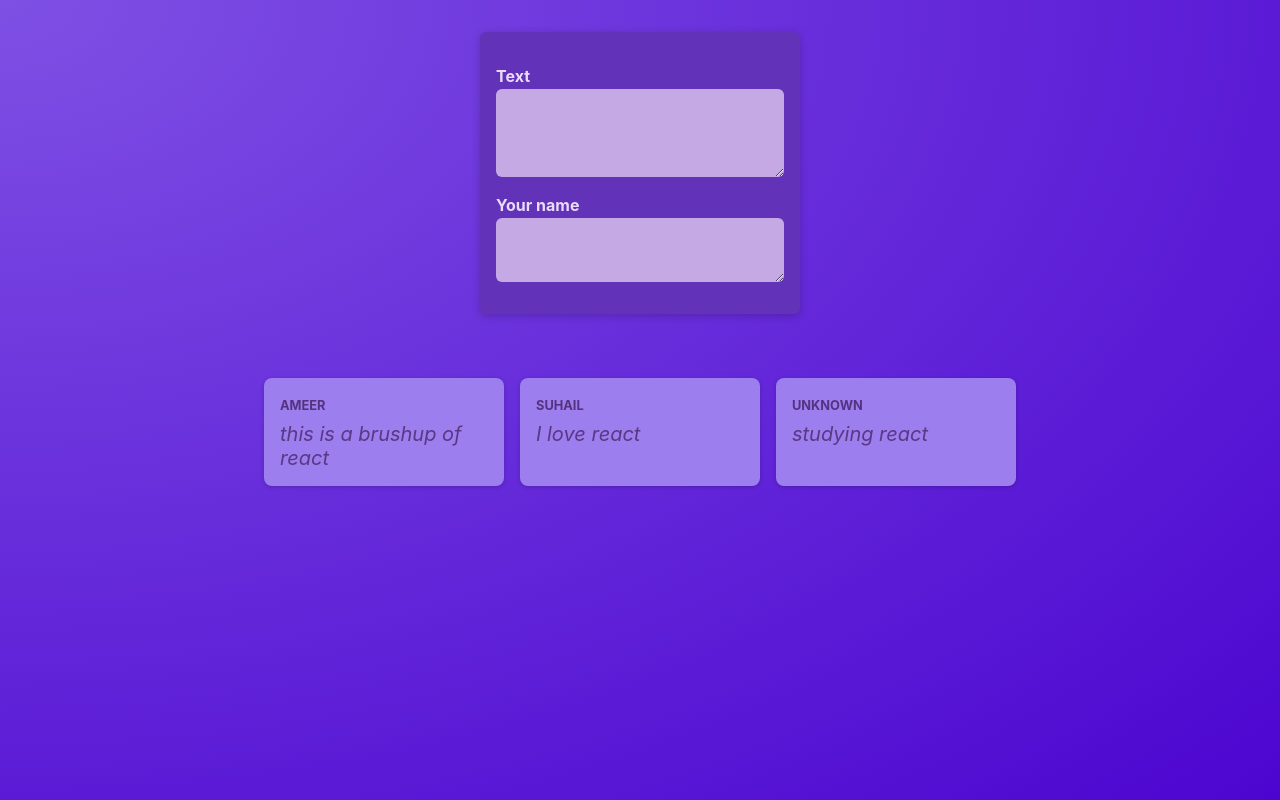
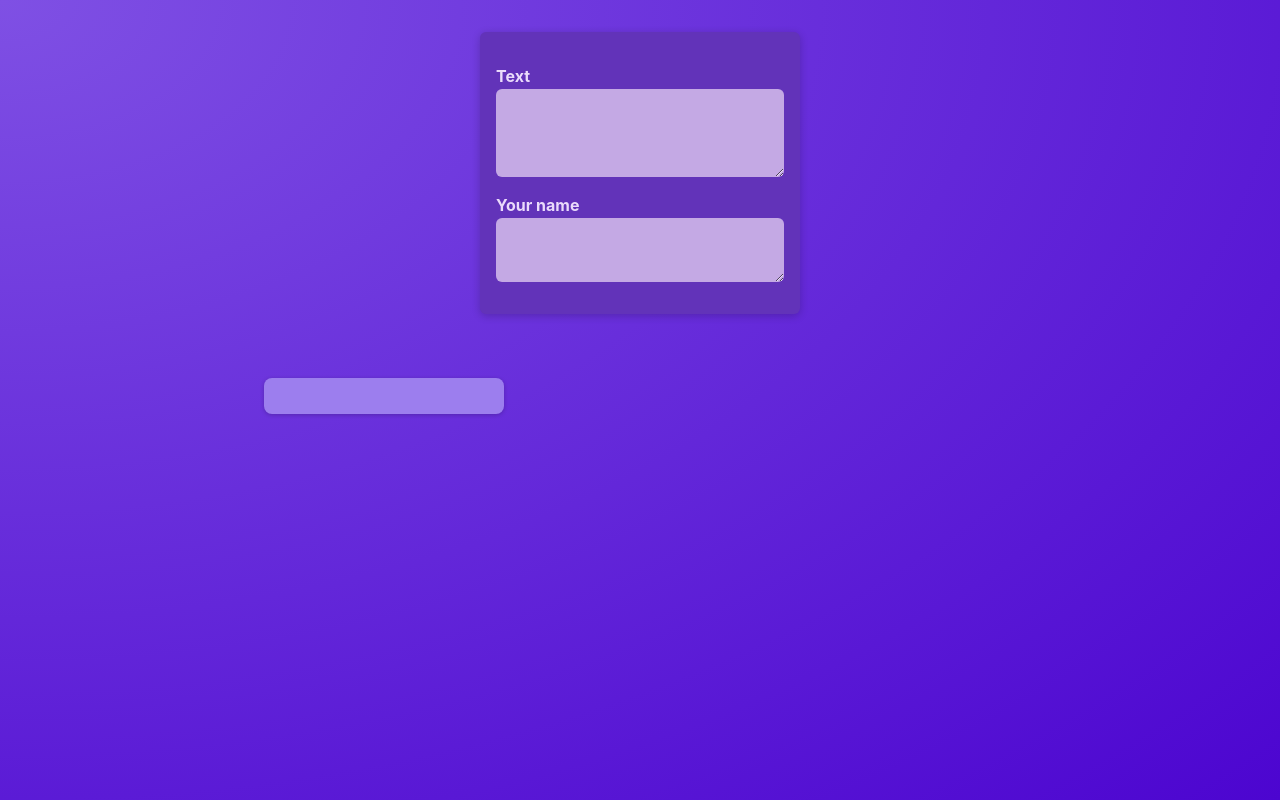
Before and after one commit to amxxrsuhail/tweetsBoard-React, a React (Create React App) app: page / in a window 1280 px wide. Built offline with nearby package versions, Linux system fonts and the light colour scheme.

Commit message:
implement useState  and notes take values dynamically

```diff
--- a/src/App.jsx
+++ b/src/App.jsx
@@ -1,12 +1,23 @@
+import { useState } from "react";
 import NewPost from "./components/NewPost";
 import PostList from "./components/PostList";
 
 function App() {
+  const [enteredBody, setEnteredBody] = useState("");
+  const [enteredAuthor, setEnteredAuthor] = useState("");
+
+  function bodyHandler(event) {
+    setEnteredBody(event.target.value);
+  }
+  function authorHandler(event) {
+    setEnteredAuthor(event.target.value);
+  }
+
   return (
     // its important to return all components inside one html tag
     <main>
-      <NewPost />
-      <PostList />
+      <NewPost onBodyChange={bodyHandler} onAuthorChange={authorHandler} />
+      <PostList newBody={enteredBody} newAuthor={enteredAuthor} />
     </main>
   );
 }
--- a/src/components/NewPost.jsx
+++ b/src/components/NewPost.jsx
@@ -1,14 +1,7 @@
-import { useState } from "react";
 import classes from "./NewPost.module.css";
 
-function NewPost() {
+function NewPost(props) {
   // all this is done so that the react runs the fucntion again after the use inputs and chamges the value
-  const [enteredBody, setEnteredBody] = useState("");
-
-  function inputHandler(event) {
-    setEnteredBody(event.target.value);
-  }
-
   return (
     <form className={classes.form}>
       <p>
@@ -18,13 +11,16 @@ function NewPost() {
           id="body"
           required
           rows={3}
-          onChange={inputHandler}
+          onChange={props.onBodyChange}
         ></textarea>
       </p>
       <p>
         <label htmlFor="name">Your name</label>
-        <textarea type="text" id="name"></textarea>
-        <p>{enteredBody}</p>
+        <textarea
+          type="text"
+          id="name"
+          onChange={props.onAuthorChange}
+        ></textarea>
       </p>
     </form>
   );
--- a/src/components/PostList.jsx
+++ b/src/components/PostList.jsx
@@ -1,15 +1,13 @@
 import Post from "./Post";
 import classes from "./PostList.module.css";
 
-function PostList() {
+function PostList(props) {
   return (
-    <ul className={classes.posts}>
-      <Post author="ameer" body="this is a brushup of react" />
-
-      <Post author="Suhail" body="I love react" />
-
-      <Post author="unknown" body="studying react" />
-    </ul>
+    <>
+      <ul className={classes.posts}>
+        <Post author={props.newAuthor} body={props.newBody} />
+      </ul>
+    </>
   );
 }
 
```
